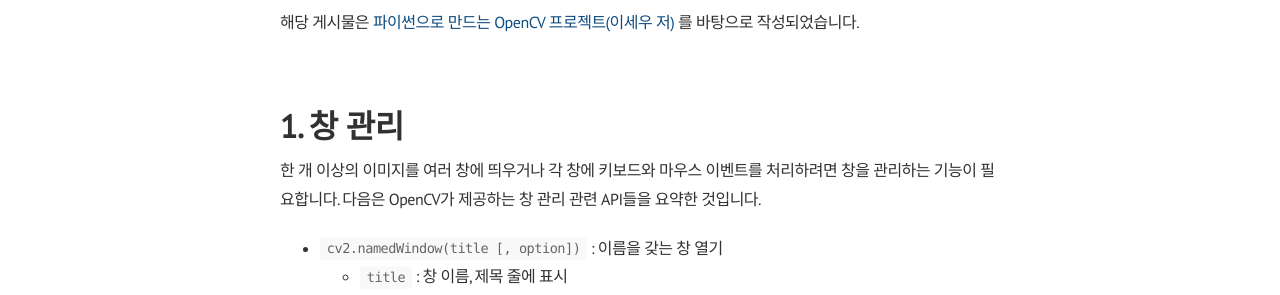
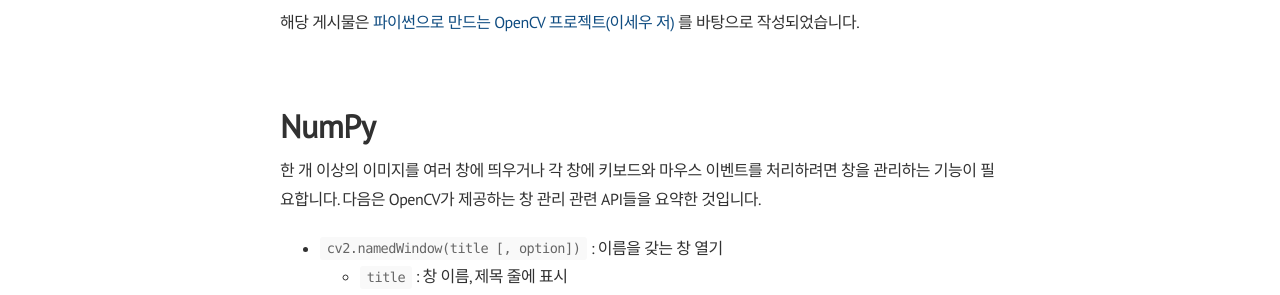
Before and after one commit to museonghwang/museonghwang.github.io, a Jekyll site: the page built from _posts/2022-11-18-opencv5-numpy.md, in a window 1280 px wide and 1202 px high. Shown: the part 338-633 px from the top of the window. Built offline with Jekyll 4.4.1, drawn with Linux system fonts in a browser that asks for light colours; nearby versions of some CDN libraries; comment, search, counter and statistics services are not loaded.

Commit message:
Add opencv numpy

```diff
--- a/_posts/2022-11-18-opencv5-numpy.md
+++ b/_posts/2022-11-18-opencv5-numpy.md
@@ -17,7 +17,7 @@ tag: OpenCV
 
 
 
-# 1. 창 관리
+# NumPy
 
 한 개 이상의 이미지를 여러 창에 띄우거나 각 창에 키보드와 마우스 이벤트를 처리하려면 창을 관리하는 기능이 필요합니다. 다음은 OpenCV가 제공하는 창 관리 관련 API들을 요약한 것입니다.
 
```
